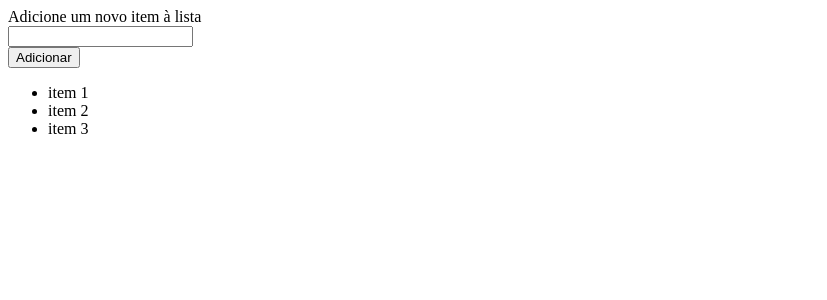
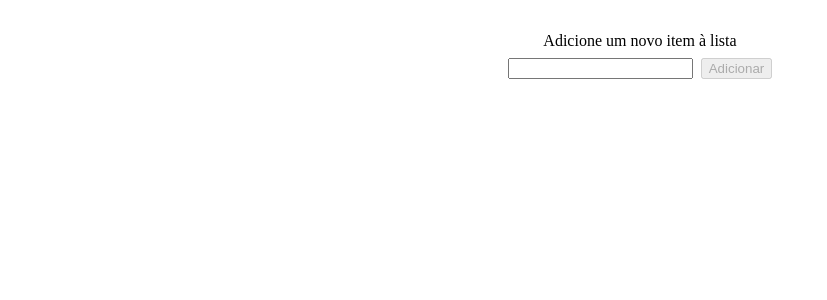
Before and after one commit to NycolasCruz/Automated-tests-with-Jest, a React (Vite) app: page / in a window 1280 px wide. Shown: the top 300 px of the page, without its empty margins (0-827 px from the left). Built offline with nearby package versions, Linux system fonts and the light colour scheme.

Commit message:
feat: new components

```diff
--- a/src/App.tsx
+++ b/src/App.tsx
@@ -1,11 +1,26 @@
+import { useState } from "react";
+
 import { NewItem } from "@/components/NewItem";
 import { List } from "@/components/List";
 
 export function App() {
+	const [list, setList] = useState<string[]>([]);
+
 	return (
-		<>
-			<NewItem />
-			<List />
-		</>
+		<div
+			style={{
+				display: "flex",
+				flexDirection: "column",
+				alignItems: "center",
+				justifyContent: "center",
+				marginTop: "2rem",
+			}}
+		>
+			<NewItem list={list} setList={setList} />
+			<div style={{ display: "flex", marginTop: "1rem" }}>
+				<List list={list} setList={setList} />
+				<List list={list} setList={setList} removeButton />
+			</div>
+		</div>
 	);
 }
--- a/src/components/List/index.tsx
+++ b/src/components/List/index.tsx
@@ -1,9 +1,36 @@
-export function List() {
+type Props = {
+	list: string[];
+	setList: (list: string[]) => void;
+	removeButton?: boolean;
+};
+
+export function List({ list, setList, removeButton }: Props) {
+	function handleTheRemovalOfTheItemFromTheList(index: number) {
+		const updatedList = [...list];
+
+		updatedList.splice(index, 1);
+
+		setList(updatedList);
+	}
+
 	return (
 		<ul>
-			<li>item 1</li>
-			<li>item 2</li>
-			<li>item 3</li>
+			{removeButton ? (
+				<>
+					{list.map((item, index) => (
+						<li key={`item-${index}`}>
+							{item}{" "}
+							<button onClick={() => handleTheRemovalOfTheItemFromTheList(index)}>Remover</button>
+						</li>
+					))}
+				</>
+			) : (
+				<>
+					{list.map((item, index) => (
+						<li key={`item-${index}`}>{item}</li>
+					))}
+				</>
+			)}
 		</ul>
 	);
 }
--- a/src/components/NewItem/index.tsx
+++ b/src/components/NewItem/index.tsx
@@ -1,13 +1,31 @@
-export function NewItem() {
+import { FormEvent, useState } from "react";
+
+type Props = {
+	list: string[];
+	setList: (list: string[]) => void;
+};
+
+export function NewItem({ list, setList }: Props) {
+	const [value, setValue] = useState("");
+
+	function handleAddingTheItemToTheList(event: FormEvent) {
+		event.preventDefault();
+
+		setList([...list, value]);
+		setValue("");
+	}
+
 	return (
 		<>
 			<label htmlFor="new-item">Adicione um novo item à lista</label>
 
-			<div>
-				<input id="new-item" />
-			</div>
+			<form style={{ display: "flex", gap: "0.5rem", marginTop: "0.5rem" }}>
+				<input id="new-item" value={value} onChange={(event) => setValue(event.target.value)} />
 
-			<button>Adicionar</button>
+				<button disabled={!value} onClick={(event) => handleAddingTheItemToTheList(event)}>
+					Adicionar
+				</button>
+			</form>
 		</>
 	);
 }
```
